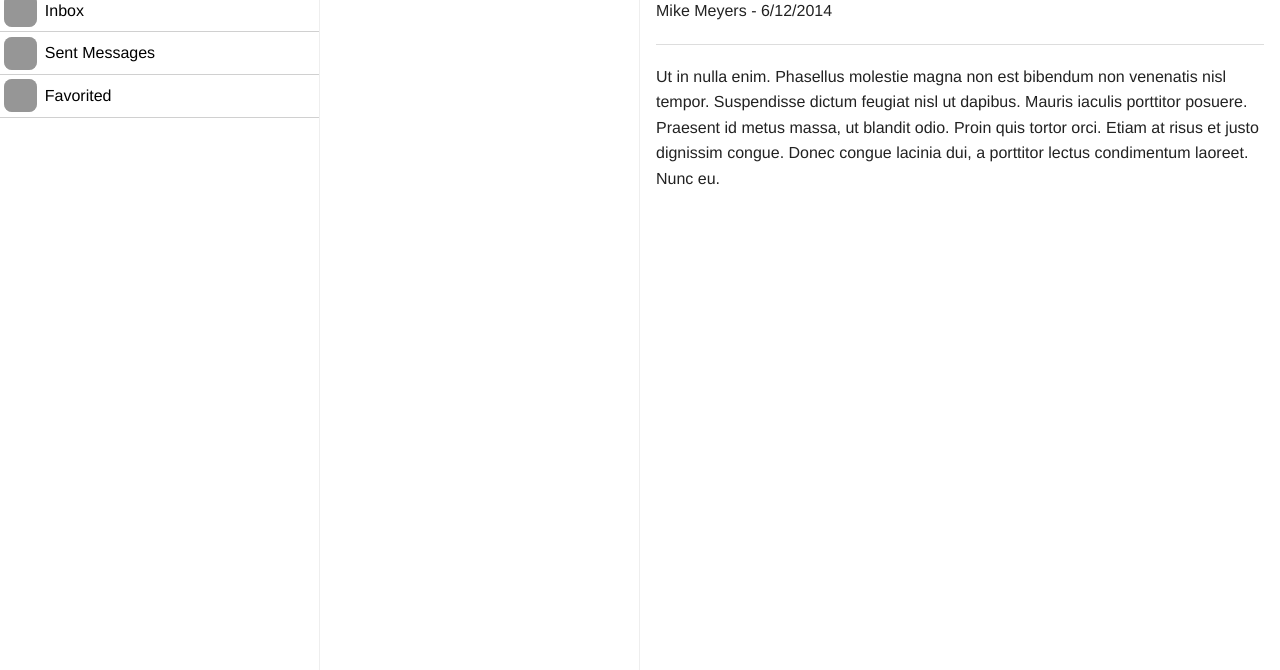
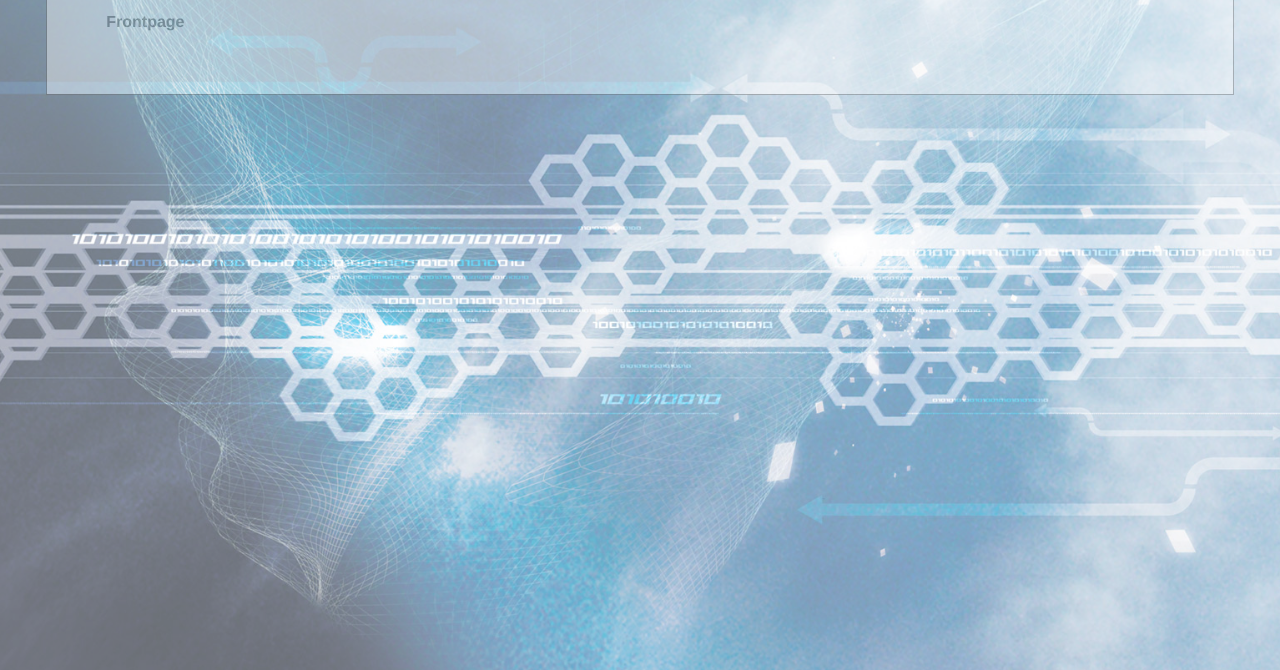
Before and after one commit to DommertTech/web.dommert.com, a plain HTML site: page site/index.html in a window 1280 px wide. Shown: the part 130-800 px from the top of the page. Drawn offline with Linux system fonts and the light colour scheme; placeholder pictures from the web are drawn by us.

Commit message:
updates
background image, added transparent
added style.css for it

```diff
--- /dev/null
+++ b/site/assets/css/style.css
@@ -0,0 +1,39 @@
+#topbanner, .herobanner {
+    position: relative;
+    background: #5C97FF;
+
+     display: block;
+    position: absolute;
+    width: 100%;
+    height: 100%;
+    z-index: 1;
+    opacity: 0.6;
+    background-image: url("../../files/images/background-binary.jpg");
+    background-repeat: no-repeat;
+    background-position: 50% 0;
+    -ms-background-size: cover;
+    -o-background-size: cover;
+    -moz-background-size: cover;
+    -webkit-background-size: cover;
+    background-size: cover;
+}
+
+#divtrans
+{
+    opacity: 0.4;
+    filter: alpha(opacity=40); /* For IE8 and earlier */
+}
+
+#transbox {
+    margin: 30px;
+    background-color: #ffffff;
+    border: 1px solid black;
+    opacity: 0.4;
+    filter: alpha(opacity=40); /* For IE8 and earlier */
+}
+
+#transbox p {
+    margin: 5%;
+    font-weight: bold;
+    color: #000000;
+}
--- a/site/index.html
+++ b/site/index.html
@@ -4,7 +4,9 @@
     <meta charset="utf-8" />
     <meta name="viewport" content="width=device-width, initial-scale=1.0" />
     <title>Dommert</title>
+    <link href="assets/css/style.css" rel="stylesheet" type="text/css">
     <link href="assets/css/app.css" rel="stylesheet" type="text/css">
+
     <script src="assets/js/app.js"></script>
     <script src="assets/js/routes.js"></script>
     <script src="assets/js/angular.js"></script>
--- a/site/templates/frontpage.html
+++ b/site/templates/frontpage.html
@@ -1,63 +1,10 @@
-<div zf-panel position="left" id="sub-nav" class="fast bounceInOut medium-3 medium-grid-content">
-	<a class="button expand" zf-open="compose">Compose</a>
-	<section class="block-list with-icons">
-	  <ul>
-	  	<li class="hide-for-medium">
-	  		<img src="http://placehold.it/1x1" alt="">
-	      <a zf-close="sub-nav">Close</a>
-	    </li>
-	    <li>
-	    	<img src="http://placehold.it/1x1" alt="">
-	      <a href="#">Inbox</a>
-	    </li>
-	    <!-- With an icon -->
-	    <li>
-	      <img src="http://placehold.it/1x1" alt="">
-	      <a href="#">Sent Messages</a>
-	    </li>
-	    <li>
-	    	<img src="http://placehold.it/1x1" alt="">
-	    	<a href="#">Favorited</a>
-	    </li>
-	  </ul>
-	</section>
-</div>
 
-<div class="small-12 medium-3 messages grid-content">
-  <a class="button secondary expand hide-for-medium" zf-open="sub-nav">This</a>
-  <section class="block-list">
-  	<li>Content</li>
-  	<li>Content</li>
-  </section>
-</div>
-
-<div zf-panel id="message" position="right" class="fast bounceInOut small-12 medium-6 medium-grid-content">
-  <a class="hide-for-medium button tiny" zf-close="message">Back</a>
-  <h2>This is a message</h2>
-  <p>Mike Meyers - 6/12/2014</p>
-  <hr />
-  <p>Ut in nulla enim. Phasellus molestie magna non est bibendum non venenatis nisl tempor. Suspendisse dictum feugiat nisl ut dapibus. Mauris iaculis porttitor posuere. Praesent id metus massa, ut blandit odio. Proin quis tortor orci. Etiam at risus et justo dignissim congue. Donec congue lacinia dui, a porttitor lectus condimentum laoreet. Nunc eu.
-	</p>
+<div id="topbanner" class="herobanner small-12">
+<div zf-panel position="left" id="top" class="fast bounceInOut small-12 small-grid-content">
+<div class="medium-12" >
+<div id="transbox"><p>Frontpage</p></h1>
 
 </div>
-
-<!-- Start Compose Message -->
-<zf-modal overlay="true" id="compose">
-	<div class="grid-block vertical">
-		<div class="primary title-bar">
-			<div class="center title">Compose Message</div>
-			<span class="left"><a zf-close="compose" href="#">Cancel</a></span>
-			<span class="right"><a href="#">Send</a></span>
-		</div>
-		<div class="grid-content">
-			<label>Email
-        <input type="text" placeholder="email@zmail.com" />
-      </label>
-			<label>Message
-        <textarea placeholder="hello..."></textarea>
-      </label>
-		</div>
-		</div>
-	</div>
-</zf-modal>
+</div>
+</div>
 <!-- End Compose Message -->
```
Also changed, not shown: site/files/images/background-binary.jpg (added).
